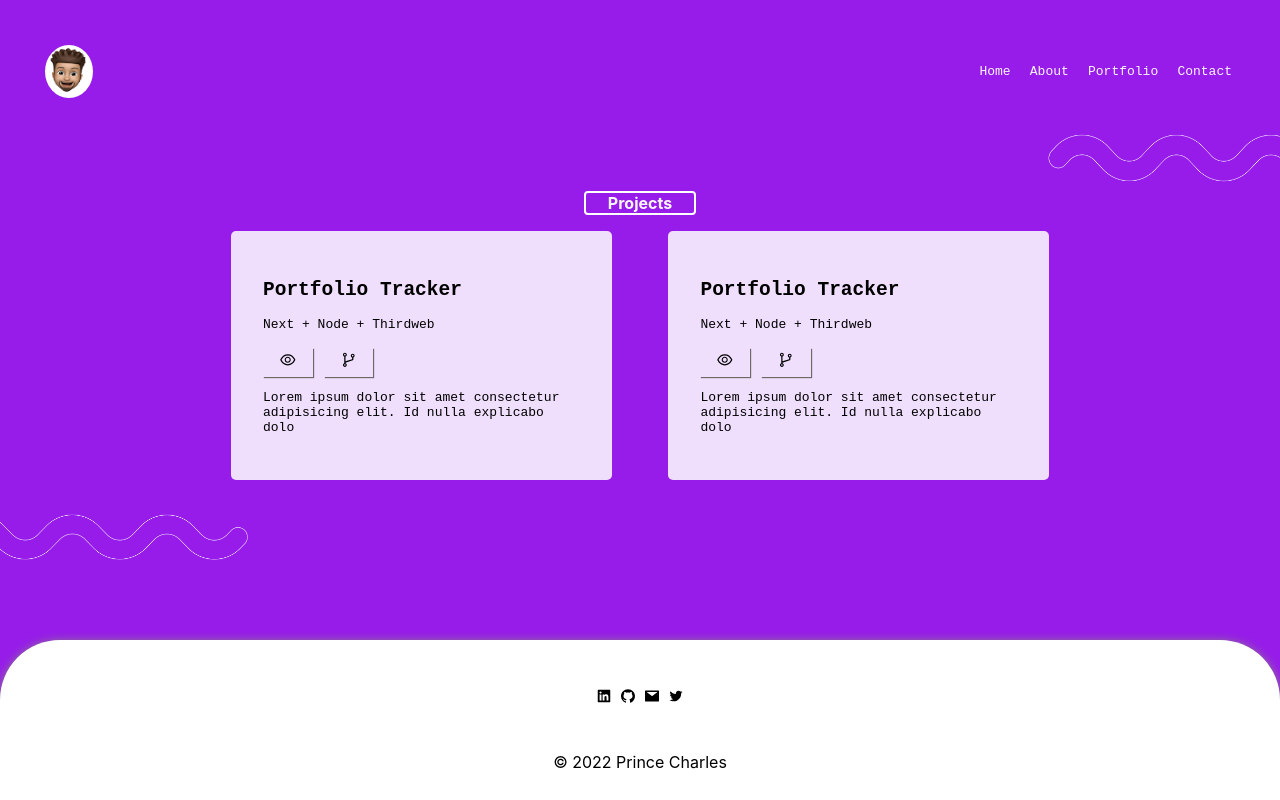
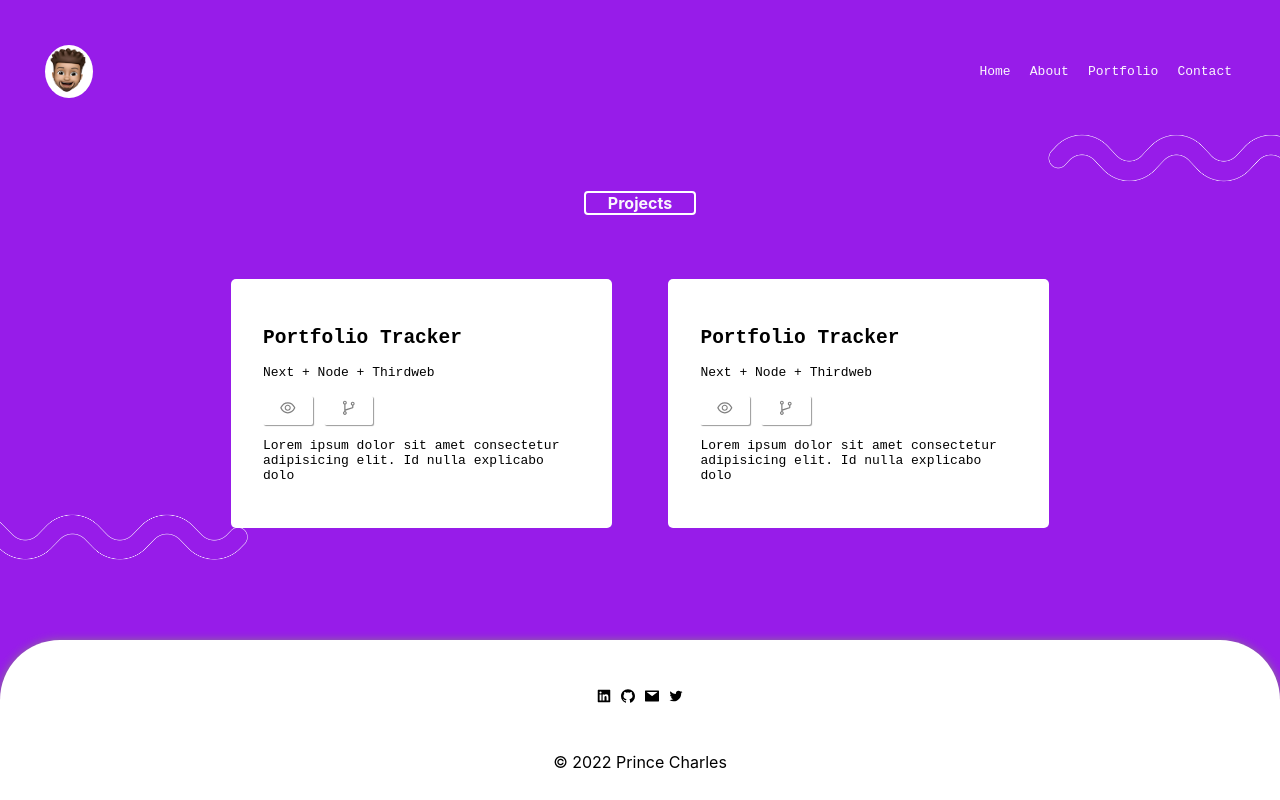
Before and after one commit to prince-hope1975/portfolio_next, a Next.js app: page /projects in a window 1280 px wide. Built offline with nearby package versions, Linux system fonts and the light colour scheme.

Commit message:
color update in projects

```diff
--- a/styles/Project.module.css
+++ b/styles/Project.module.css
@@ -20,6 +20,7 @@
     gap:calc(5% + 1rem);
     padding: 1rem;;
     margin-bottom: 3rem;
+    margin-top: 3rem;
     grid-template-columns: repeat(auto-fit, minmax(250px, 1fr));
     color: black;
 }
@@ -27,7 +28,7 @@
     border-radius: 5px;
     padding: 2rem;
     display: flex;
-    background: hsl(0, 0%, 100%, 0.86);
+    background: hsl(0, 0%, 100%, 1);
     flex-direction: column;
     font-family: monospace;
     text-align: left;
@@ -38,10 +39,19 @@
     gap: .7rem;
 }
 .links a{
+    font-size: 1.1rem;
+    color: hsl(0, 0%, 0%, 0.5);
     border: 1px ;
-    box-shadow: 1px 1px 1px rgb(110, 105, 105);
+    border-radius: 2px;
+    box-shadow: 1px 1px 1px hsl(0, 0%, 0%, 0.4);
     padding: .2rem 1rem;
-    font-size: 1.1rem;
+    cursor: pointer;
+    transition: all 200ms ease-in;
+}
+.links a:hover, .links a:active{
+        box-shadow: 1px 1px 1px hsl(0, 0%, 0% );
+        color: hsl(0, 0%, 0%);
+
 }
 .img{
     background: #000;
```
